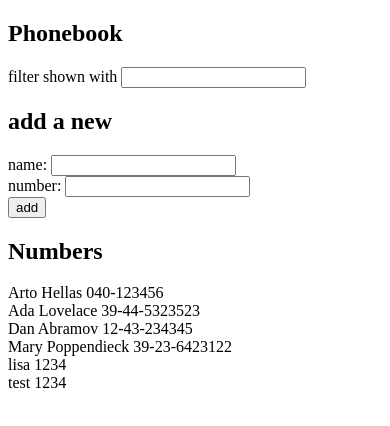
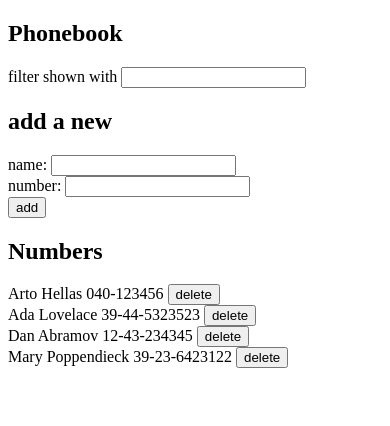
Before and after one commit to Sanseli/fullstackopen-course, a React (Create React App) app in the folder part2/phonebook/: page / in a window 390 px wide. Shown: the top 426 px of the page. Built offline with nearby package versions, Linux system fonts and the light colour scheme; data requests are answered from the project's data file.

Commit message:
2.14: The Phonebook step9

```diff
--- a/part2/phonebook/db.json
+++ b/part2/phonebook/db.json
@@ -19,16 +19,6 @@
       "name": "Mary Poppendieck",
       "number": "39-23-6423122",
       "id": 4
-    },
-    {
-      "name": "lisa",
-      "number": "1234",
-      "id": 5
-    },
-    {
-      "name": "test",
-      "number": "1234",
-      "id": 6
     }
   ]
 }
--- a/part2/phonebook/src/App.js
+++ b/part2/phonebook/src/App.js
@@ -31,7 +31,7 @@ const PersonForm = ({
 	)
 }
 
-const Persons = ({ persons, personsFilter }) => {
+const Persons = ({ persons, personsFilter, deletePerson }) => {
 	return persons
 		.filter((person) =>
 			personsFilter.length > 0
@@ -40,7 +40,7 @@ const Persons = ({ persons, personsFilter }) => {
 		)
 		.map((person) => (
 			<div key={person.id}>
-				{person.name} {person.number}
+				{person.name} {person.number} <button onClick={() => deletePerson(person)}>delete</button>
 			</div>
 		))
 }
@@ -81,6 +81,14 @@ const App = () => {
 		}
 	}
 
+	const deletePerson = (person) => {
+		if (window.confirm(`Delete ${person.name}?`)) {
+			personsService.remove(person.id).then(() => {
+				setPersons(persons.filter((p) => p.id !== person.id))
+			})
+		}
+	}
+
 	return (
 		<div>
 			<h2>Phonebook</h2>
@@ -94,7 +102,9 @@ const App = () => {
 				addPerson={addPerson}
 			/>
 			<h2>Numbers</h2>
-			{persons && persons.length && <Persons persons={persons} personsFilter={personsFilter} />}
+			{persons && persons.length && (
+				<Persons persons={persons} personsFilter={personsFilter} deletePerson={deletePerson} />
+			)}
 		</div>
 	)
 }
--- a/part2/phonebook/src/services/persons.js
+++ b/part2/phonebook/src/services/persons.js
@@ -11,4 +11,9 @@ const create = (newObject) => {
 	return request.then((response) => response.data)
 }
 
-export default { getAll, create }
+const remove = (id) => {
+	const request = axios.delete(baseUrl + `/${id}`)
+	return request.then((response) => response.data)
+}
+
+export default { getAll, create, remove }
```
